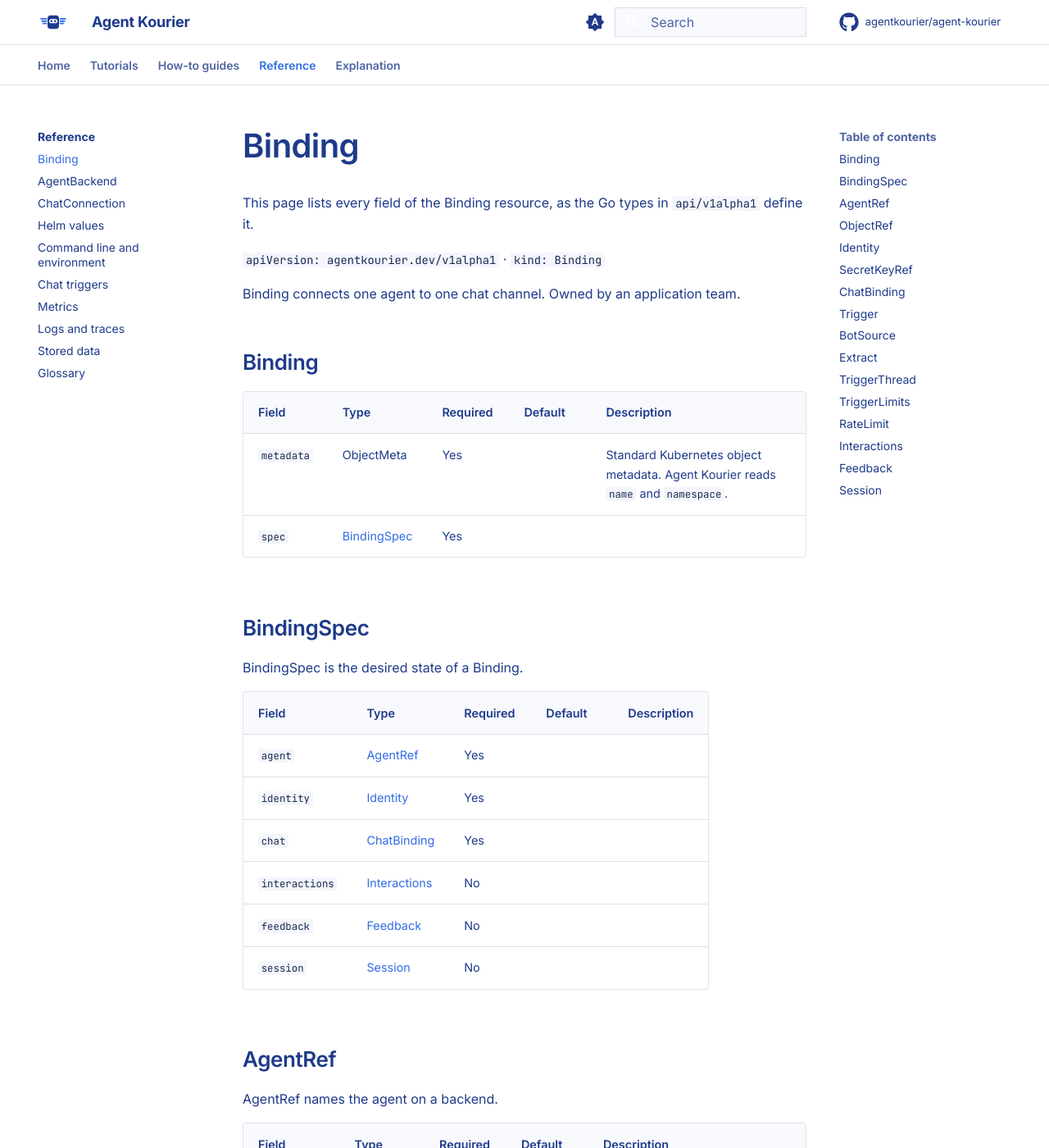
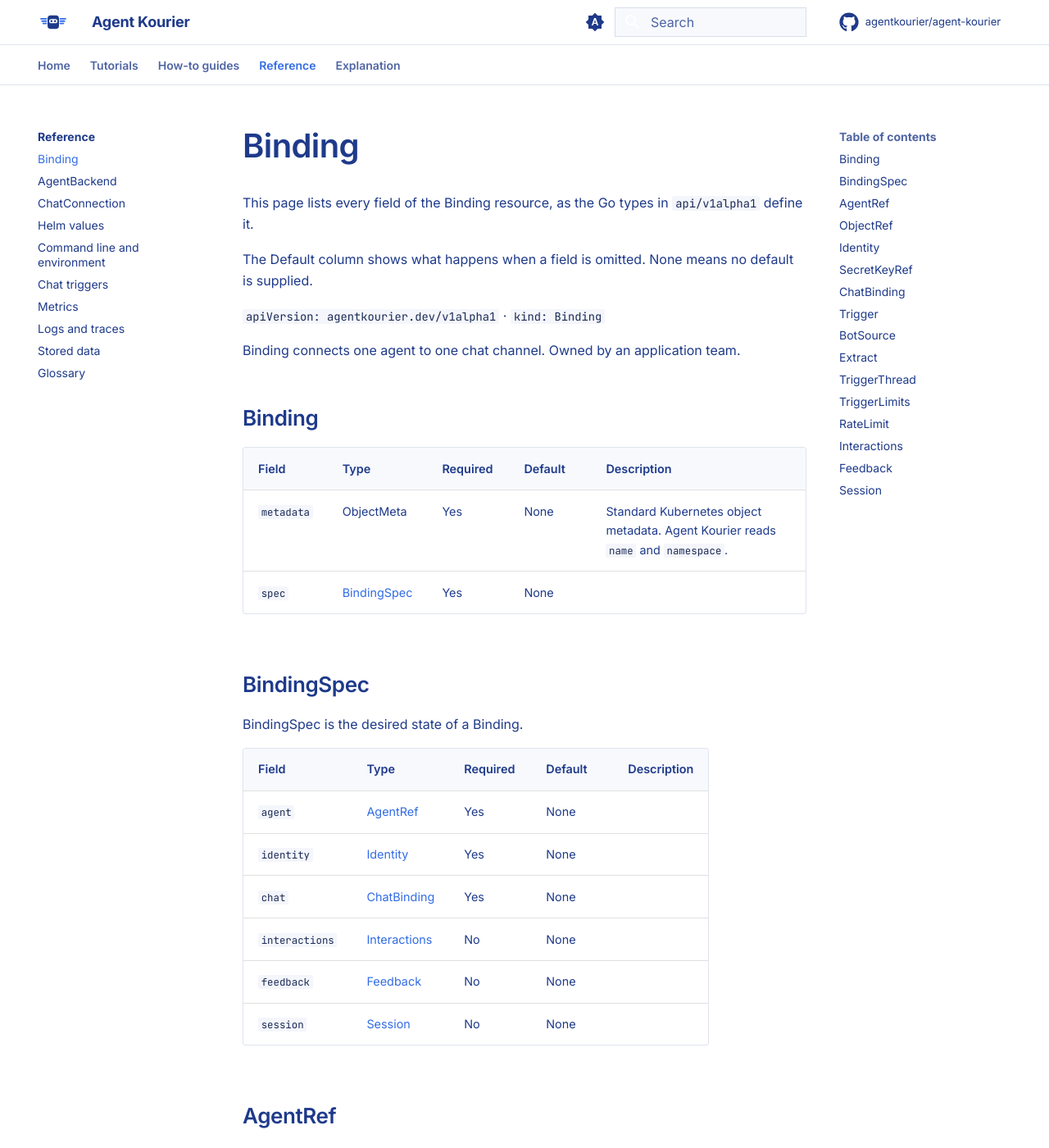
Before and after one commit to agentkourier/agent-kourier, an MkDocs documentation site: the page built from docs/reference/binding.md, in a window 1280 px wide and 1400 px high. Shown: the whole window at 82% size. Built offline with MkDocs 1.6.1 and Material for MkDocs 9.7.7, drawn with Linux system fonts in a browser that asks for light colours; comment, search, counter and statistics services are not loaded; some of the changed text lies outside the part shown.

Commit message:
fix(docs): show reference defaults explicitly
Show None for fields without a supplied default and document empty lists, boolean defaults, namespace resolution, and conditional trigger defaults. Compare generated entries with runtime defaults in regression tests.

Validation: focused reference, API, and configuration tests; both lint passes; strict documentation build. The optional full race suite was stopped before completion.

```diff
--- a/docs/reference/binding.md
+++ b/docs/reference/binding.md
@@ -1,6 +1,8 @@
 # Binding
 
 This page lists every field of the Binding resource, as the Go types in `api/v1alpha1` define it.
+
+The Default column shows what happens when a field is omitted. None means no default is supplied.
 
 `apiVersion: agentkourier.dev/v1alpha1` · `kind: Binding`
 
@@ -10,8 +12,8 @@
 
 | Field | Type | Required | Default | Description |
 |---|---|---|---|---|
-| `metadata` | ObjectMeta | Yes |  | Standard Kubernetes object metadata. Agent Kourier reads `name` and `namespace`. |
-| `spec` | [BindingSpec](#bindingspec) | Yes |  |  |
+| `metadata` | ObjectMeta | Yes | None | Standard Kubernetes object metadata. Agent Kourier reads `name` and `namespace`. |
+| `spec` | [BindingSpec](#bindingspec) | Yes | None |  |
 
 ## BindingSpec
 
@@ -19,12 +21,12 @@
 
 | Field | Type | Required | Default | Description |
 |---|---|---|---|---|
-| `agent` | [AgentRef](#agentref) | Yes |  |  |
-| `identity` | [Identity](#identity) | Yes |  |  |
-| `chat` | [ChatBinding](#chatbinding) | Yes |  |  |
-| `interactions` | [Interactions](#interactions) | No |  |  |
-| `feedback` | [Feedback](#feedback) | No |  |  |
-| `session` | [Session](#session) | No |  |  |
+| `agent` | [AgentRef](#agentref) | Yes | None |  |
+| `identity` | [Identity](#identity) | Yes | None |  |
+| `chat` | [ChatBinding](#chatbinding) | Yes | None |  |
+| `interactions` | [Interactions](#interactions) | No | None |  |
+| `feedback` | [Feedback](#feedback) | No | None |  |
+| `session` | [Session](#session) | No | None |  |
 
 ## AgentRef
 
@@ -32,9 +34,9 @@
 
 | Field | Type | Required | Default | Description |
 |---|---|---|---|---|
-| `backendRef` | [ObjectRef](#objectref) | Yes |  |  |
-| `name` | string | Yes |  | Name is the agent's name on the backend. At least 1 character. |
-| `namespace` | string | Yes |  | Namespace is the agent's namespace on the backend: a DNS-1123 label of at most 63 lowercase letters, digits or '-', starting and ending with a letter or digit. |
+| `backendRef` | [ObjectRef](#objectref) | Yes | None |  |
+| `name` | string | Yes | None | Name is the agent's name on the backend. At least 1 character. |
+| `namespace` | string | Yes | None | Namespace is the agent's namespace on the backend: a DNS-1123 label of at most 63 lowercase letters, digits or '-', starting and ending with a letter or digit. |
 
 ## ObjectRef
 
@@ -42,8 +44,8 @@
 
 | Field | Type | Required | Default | Description |
 |---|---|---|---|---|
-| `namespace` | string | No |  |  |
-| `name` | string | Yes |  | Name is a DNS-1123 subdomain: at most 253 lowercase letters, digits, '-' or '.', starting and ending with a letter or digit. |
+| `namespace` | string | No | Namespace of the referring object |  |
+| `name` | string | Yes | None | Name is a DNS-1123 subdomain: at most 253 lowercase letters, digits, '-' or '.', starting and ending with a letter or digit. |
 
 ## Identity
 
@@ -51,8 +53,8 @@
 
 | Field | Type | Required | Default | Description |
 |---|---|---|---|---|
-| `userId` | string | No |  | UserID is sent as X-User-Id when the backend runs in insecure mode. |
-| `tokenSecretRef` | [SecretKeyRef](#secretkeyref) | No |  | TokenSecretRef holds the OIDC bearer token. |
+| `userId` | string | No | None | UserID is sent as X-User-Id when the backend runs in insecure mode. |
+| `tokenSecretRef` | [SecretKeyRef](#secretkeyref) | No | None | TokenSecretRef holds the OIDC bearer token. |
 
 ## SecretKeyRef
 
@@ -60,7 +62,7 @@
 
 | Field | Type | Required | Default | Description |
 |---|---|---|---|---|
-| `name` | string | Yes |  | Name is a DNS-1123 subdomain: at most 253 lowercase letters, digits, '-' or '.', starting and ending with a letter or digit. |
+| `name` | string | Yes | None | Name is a DNS-1123 subdomain: at most 253 lowercase letters, digits, '-' or '.', starting and ending with a letter or digit. |
 | `key` | string | No | `token` | Key selects the entry of the Secret. It defaults to "token". It consists of alphanumeric characters, '-', '_' or '.'. |
 
 ## ChatBinding
@@ -69,11 +71,11 @@
 
 | Field | Type | Required | Default | Description |
 |---|---|---|---|---|
-| `connectionRef` | [ObjectRef](#objectref) | Yes |  |  |
-| `channel` | string | Yes |  | Channel is the channel ID, not its name. Pattern `^[CG][A-Z0-9]+$`. |
+| `connectionRef` | [ObjectRef](#objectref) | Yes | None |  |
+| `channel` | string | Yes | None | Channel is the channel ID, not its name. Pattern `^[CG][A-Z0-9]+$`. |
 | `output` | string | No | `live` | Output defaults to live. One of `live`, `final`. |
 | `threadReplies` | string | No | `all` | ThreadReplies defaults to all: any person's reply in a thread Agent Kourier owns is a turn. With mention, only a reply that mentions Agent Kourier is a turn, whether a mention or a trigger started the thread; the next mentioned turn carries the other replies as context. A typed answer to a pending question that takes text replies needs no mention. One of `all`, `mention`. |
-| `triggers` | [][Trigger](#trigger) | No |  | Triggers decide which events in the channel start or continue a turn. Empty means [{type: mention}]: a mention starts a session. A list that names triggers is the whole list. |
+| `triggers` | [][Trigger](#trigger) | No | `[{type: mention}]` | Triggers decide which events in the channel start or continue a turn. Empty means [{type: mention}]: a mention starts a session. A list that names triggers is the whole list. |
 
 ## Trigger
 
@@ -81,15 +83,15 @@
 
 | Field | Type | Required | Default | Description |
 |---|---|---|---|---|
-| `type` | string | Yes |  | Type is mention, a person @mentioning Agent Kourier, or botMessage, a message a bot posts. A mention trigger takes no other field. The key is type, not on: YAML 1.1 reads a bare on as the boolean true, and the loader's decoder follows it. One of `mention`, `botMessage`. |
-| `from` | [BotSource](#botsource) | No |  | From names the bot a botMessage trigger accepts. Required for botMessage. |
-| `preset` | string | No |  | Preset fills in match, extract, thread, limits and promptTemplate for a known sender. What the Binding sets itself overrides the preset field by field: a match, exclude or extract entry replaces the preset's entry of that name, and each part of thread and limits replaces the preset's. One of `alertmanager`. |
-| `match` | map[string]string | No |  | Match maps a message field to a regex it must match. Every entry must match. Keys: `text`, `title`, `titleLink`, `fallback`, `footer`, `attachmentText`. |
-| `exclude` | map[string]string | No |  | Exclude maps a message field to a regex; a message matching any entry is ignored. Keys: `text`, `title`, `titleLink`, `fallback`, `footer`, `attachmentText`. |
-| `extract` | map[string][Extract](#extract) | No |  | Extract names the values to pull out of a message. A message in which one of these regexes does not match does not match the trigger. |
-| `thread` | [TriggerThread](#triggerthread) | No |  | Thread ties messages that share an extracted key to one thread. |
-| `promptTemplate` | string | No |  | PromptTemplate is a Go template over the trigger's view of the message (.Channel, .State, .Key, .Fields, .Link, .Source). Required for botMessage, directly or from the preset. |
-| `limits` | [TriggerLimits](#triggerlimits) | No |  | Limits bounds how many investigations the trigger starts (rate, concurrency and a daily cap). What the Binding leaves out comes from the preset; a trigger with no preset and no limits is unlimited. |
+| `type` | string | Yes | None | Type is mention, a person @mentioning Agent Kourier, or botMessage, a message a bot posts. A mention trigger takes no other field. The key is type, not on: YAML 1.1 reads a bare on as the boolean true, and the loader's decoder follows it. One of `mention`, `botMessage`. |
+| `from` | [BotSource](#botsource) | No | None | From names the bot a botMessage trigger accepts. Required for botMessage. |
+| `preset` | string | No | None | Preset fills in match, extract, thread, limits and promptTemplate for a known sender. What the Binding sets itself overrides the preset field by field: a match, exclude or extract entry replaces the preset's entry of that name, and each part of thread and limits replaces the preset's. One of `alertmanager`. |
+| `match` | map[string]string | No | From preset, if set | Match maps a message field to a regex it must match. Every entry must match. Keys: `text`, `title`, `titleLink`, `fallback`, `footer`, `attachmentText`. |
+| `exclude` | map[string]string | No | From preset, if set | Exclude maps a message field to a regex; a message matching any entry is ignored. Keys: `text`, `title`, `titleLink`, `fallback`, `footer`, `attachmentText`. |
+| `extract` | map[string][Extract](#extract) | No | From preset, if set | Extract names the values to pull out of a message. A message in which one of these regexes does not match does not match the trigger. |
+| `thread` | [TriggerThread](#triggerthread) | No | From preset, if set | Thread ties messages that share an extracted key to one thread. |
+| `promptTemplate` | string | No | From preset, if set | PromptTemplate is a Go template over the trigger's view of the message (.Channel, .State, .Key, .Fields, .Link, .Source). Required for botMessage, directly or from the preset. |
+| `limits` | [TriggerLimits](#triggerlimits) | No | From preset, if set | Limits bounds how many investigations the trigger starts (rate, concurrency and a daily cap). What the Binding leaves out comes from the preset; a trigger with no preset and no limits is unlimited. |
 
 ## BotSource
 
@@ -97,7 +99,7 @@
 
 | Field | Type | Required | Default | Description |
 |---|---|---|---|---|
-| `botId` | string | Yes |  | BotID is the Slack bot ID, never a display name. Agent Kourier's own bot ID is refused at runtime: the load cannot know it. Pattern `^B[A-Z0-9]+$`. |
+| `botId` | string | Yes | None | BotID is the Slack bot ID, never a display name. Agent Kourier's own bot ID is refused at runtime: the load cannot know it. Pattern `^B[A-Z0-9]+$`. |
 
 ## Extract
 
@@ -105,8 +107,8 @@
 
 | Field | Type | Required | Default | Description |
 |---|---|---|---|---|
-| `field` | string | Yes |  | Field is the message field the regex runs on. One of `text`, `title`, `titleLink`, `fallback`, `footer`, `attachmentText`. |
-| `regex` | string | Yes |  | Regex is a Go (RE2) regular expression of at most 512 bytes. |
+| `field` | string | Yes | None | Field is the message field the regex runs on. One of `text`, `title`, `titleLink`, `fallback`, `footer`, `attachmentText`. |
+| `regex` | string | Yes | None | Regex is a Go (RE2) regular expression of at most 512 bytes. |
 
 ## TriggerThread
 
@@ -114,10 +116,10 @@
 
 | Field | Type | Required | Default | Description |
 |---|---|---|---|---|
-| `by` | string | No |  | By is key: messages with the same extracted "key" share a thread. One of `key`. |
-| `cooldown` | duration | No |  | Cooldown is how long after a turn the same key starts no new turn. Required with by, and between 1m and 168h. |
-| `maxIdle` | duration | No |  | MaxIdle is how long an open thread may go without a message of its key before Agent Kourier counts it abandoned, so that the key's next fire starts a new investigation instead of a note. It covers a resolve that never arrived. It needs by, is at least twice the cooldown, and is at most 720h; unset means the larger of 24h and twice the cooldown. It must be longer than the sender's repeat interval (Alertmanager's repeat_interval): an alert that keeps firing repeats at that interval, and a maxIdle shorter than it counts a live alert abandoned between two repeats and starts a second investigation for it. Twice the cooldown covers that only for the preset's 4h cooldown against Alertmanager's 4h repeat_interval; a longer repeat_interval needs a maxIdle set above it. |
-| `closeWhen` | map[string]string | No |  | CloseWhen maps an extracted field to the value that closes the thread: Agent Kourier posts a note and starts no turn. Every entry must equal. |
+| `by` | string | No | From preset, if set | By is key: messages with the same extracted "key" share a thread. One of `key`. |
+| `cooldown` | duration | No | From preset, if set | Cooldown is how long after a turn the same key starts no new turn. Required with by, and between 1m and 168h. |
+| `maxIdle` | duration | No | Larger of `24h` and twice the cooldown | MaxIdle is how long an open thread may go without a message of its key before Agent Kourier counts it abandoned, so that the key's next fire starts a new investigation instead of a note. It covers a resolve that never arrived. It needs by, is at least twice the cooldown, and is at most 720h; unset means the larger of 24h and twice the cooldown. It must be longer than the sender's repeat interval (Alertmanager's repeat_interval): an alert that keeps firing repeats at that interval, and a maxIdle shorter than it counts a live alert abandoned between two repeats and starts a second investigation for it. Twice the cooldown covers that only for the preset's 4h cooldown against Alertmanager's 4h repeat_interval; a longer repeat_interval needs a maxIdle set above it. |
+| `closeWhen` | map[string]string | No | From preset, if set | CloseWhen maps an extracted field to the value that closes the thread: Agent Kourier posts a note and starts no turn. Every entry must equal. |
 
 ## TriggerLimits
 
@@ -125,8 +127,8 @@
 
 | Field | Type | Required | Default | Description |
 |---|---|---|---|---|
-| `rateLimit` | [RateLimit](#ratelimit) | No |  | RateLimit allows MaxRuns starts in any window of Per, and MaxConcurrent investigations running at once. What the Binding leaves out of it comes from the preset, field by field. |
-| `maxRunsPerDay` | integer | No |  | MaxRunsPerDay caps starts in any 24 hours. An explicit 0 means no cap; leaving it out takes the preset's cap. Minimum 0. |
+| `rateLimit` | [RateLimit](#ratelimit) | No | From preset, otherwise unlimited | RateLimit allows MaxRuns starts in any window of Per, and MaxConcurrent investigations running at once. What the Binding leaves out of it comes from the preset, field by field. |
+| `maxRunsPerDay` | integer | No | From preset, otherwise no cap | MaxRunsPerDay caps starts in any 24 hours. An explicit 0 means no cap; leaving it out takes the preset's cap. Minimum 0. |
 
 ## RateLimit
 
```
Also changed, not shown: other parts of docs/reference/binding.md (+5 -5 lines), docs/reference/agentbackend.md (+12 -10 lines), docs/reference/chatconnection.md (+8 -6 lines), 6 other files.
